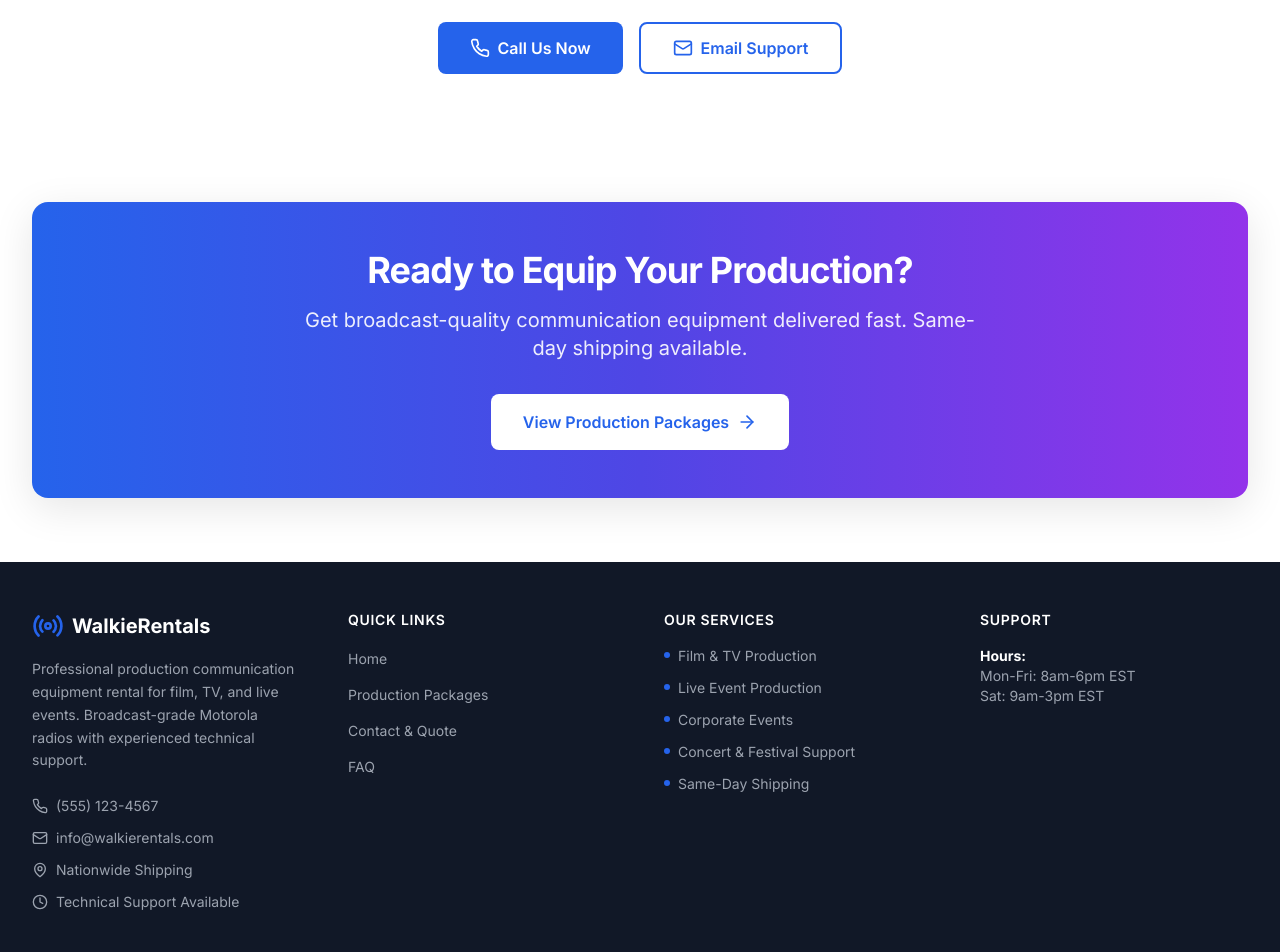
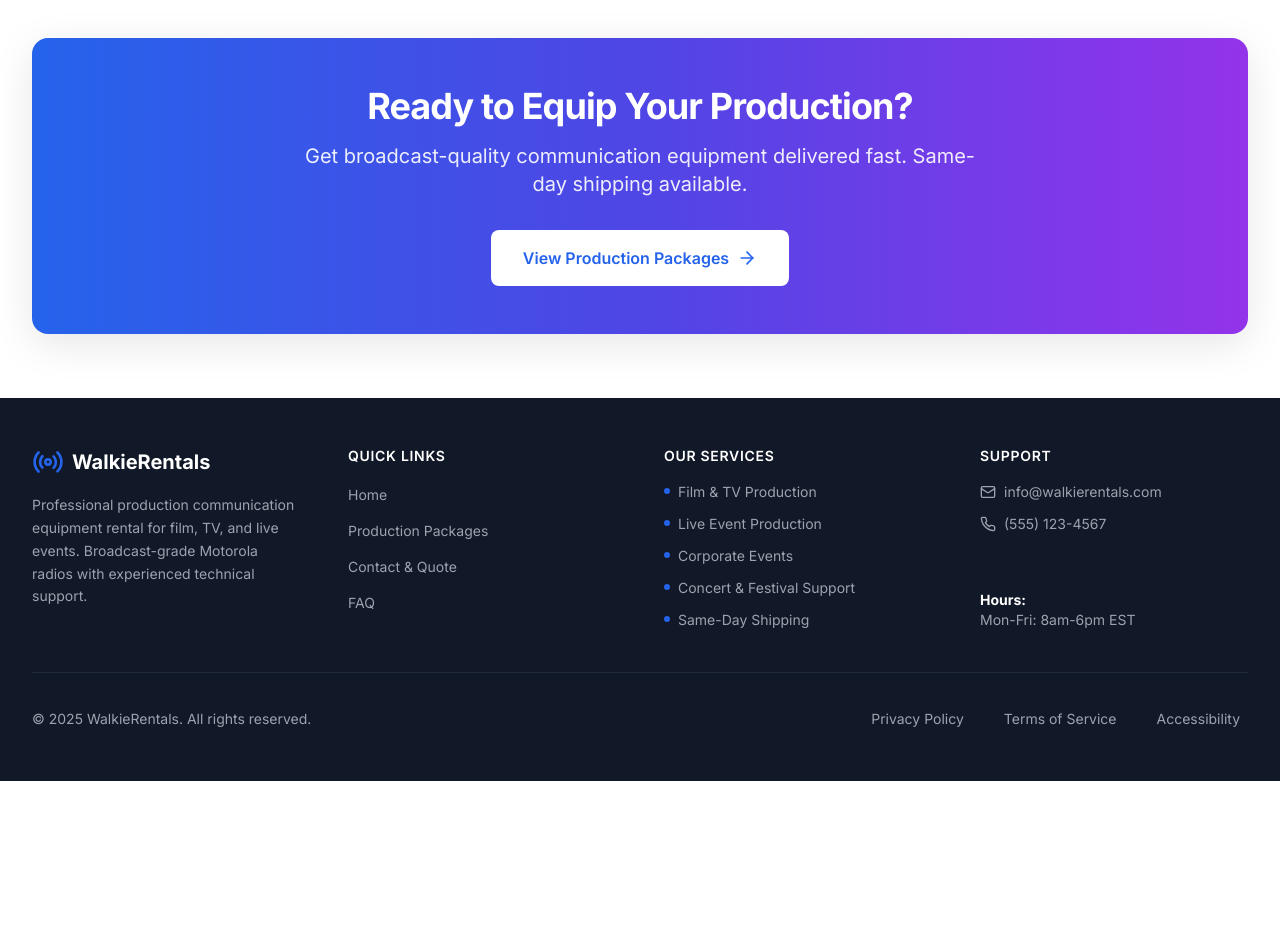
Before and after one commit to lschneiderny/walkierental-rewrite, a Next.js app: page /contact in a window 1280 px wide. Shown: the part 1660-2612 px from the top of the page. After the commit the page ends 2441 px from the top, so only its background shows below. Built offline with nearby package versions, Linux system fonts and the light colour scheme.

Commit message:
fixing shit

```diff
--- a/app/contact/page.tsx
+++ b/app/contact/page.tsx
@@ -213,7 +213,7 @@ export default function ContactPage() {
           </div>
         </section>
 
-        {/* FAQ Section */}
+        {/* FAQ Section **ADD EXPANSION FOR FREQUENTLY ASKED QUESTIONS** */}
         <section className="py-16 border-t border-gray-200">
           <motion.div
             initial="hidden"
@@ -265,38 +265,10 @@ export default function ContactPage() {
               </motion.div>
             ))}
           </motion.div>
-
-          <motion.div
-            className="text-center"
-            initial="hidden"
-            whileInView="visible"
-            viewport={scrollViewport}
-            variants={fadeInUp}
-          >
-            <p className="text-gray-600 mb-6">
-              Have more questions? We&apos;re here to help!
-            </p>
-            <div className="flex flex-col sm:flex-row gap-4 justify-center">
-              <a
-                href="tel:5551234567"
-                className="inline-flex items-center justify-center bg-primary hover:bg-primary-hover text-white px-8 py-3 rounded-lg font-semibold transition-all duration-300 hover:shadow-xl hover:scale-105"
-              >
-                <Phone className="mr-2 h-5 w-5" />
-                Call Us Now
-              </a>
-              <a
-                href="mailto:info@walkierentals.com"
-                className="inline-flex items-center justify-center border-2 border-primary text-primary hover:bg-primary hover:text-white px-8 py-3 rounded-lg font-semibold transition-all duration-300"
-              >
-                <Mail className="mr-2 h-5 w-5" />
-                Email Support
-              </a>
-            </div>
-          </motion.div>
         </section>
-
+        {/* use sections for line breaks */}
         {/* Final CTA Section */}
-        <section className="py-16">
+        <section className="pb-16">
           <motion.div
             className="relative bg-gradient-to-r from-blue-600 via-indigo-600 to-purple-600 rounded-2xl p-12 text-white text-center overflow-hidden shadow-soft-lg"
             initial="hidden"
--- a/app/packages/page.tsx
+++ b/app/packages/page.tsx
@@ -8,7 +8,7 @@ import { WalkiePackage } from '@/lib/types'
 import { HeadsetDistribution } from '@/lib/quote-types'
 import { useQuote } from '@/contexts/QuoteContext'
 import { scaleIn, scrollViewport } from '@/lib/animations'
-
+import Hero from '@/components/Hero'
 
 const HEADSET_TYPES = [
   { key: '2-Wire Surveillance Kit' as const, label: '2-Wire Surveillance', shortLabel: '2-Wire' },
@@ -138,10 +138,7 @@ export default function PackagesPage() {
         type="application/ld+json"
         dangerouslySetInnerHTML={{ __html: JSON.stringify(packagesSchema) }}
       />
-
-      <div className="pt-20 pb-16">
-        <div className="max-w-7xl mx-auto px-4 sm:px-6 lg:px-8">
-          {/* Header */}
+      <Hero>
         <motion.div
           className="text-center mb-16"
           initial="hidden"
@@ -152,15 +149,22 @@ export default function PackagesPage() {
             Turnkey Walkie Talkie Rental Packages
           </h1>
           <p className="text-xl text-gray-600 max-w-3xl mx-auto">
-              Complete production communication packages for film, TV, and live events. Each walkie
-              includes 2 batteries and 1 headset. Customize your headset selection below.
+            Complete production communication packages for film, TV, and live
+            events. Each walkie includes 2 batteries and 1 headset. Customize
+            your headset selection below.
           </p>
         </motion.div>
+      </Hero>
+
+      <div className="pt-20 pb-16">
+        <div className="max-w-7xl mx-auto px-4 sm:px-6 lg:px-8">
 
           {/* Filter/Sort Section */}
           <div className="mb-8 flex flex-col sm:flex-row gap-4 items-center justify-between">
             <div className="flex items-center space-x-4">
-              <span className="text-sm text-gray-600">Showing {packages.length} packages</span>
+              <span className="text-sm text-gray-600">
+                Showing {packages.length} packages
+              </span>
             </div>
             <div className="flex items-center space-x-2">
               <span className="text-sm text-gray-600">Sort by:</span>
@@ -177,7 +181,10 @@ export default function PackagesPage() {
             {loading ? (
               // Loading skeleton
               [1, 2, 3, 4, 5, 6].map((i) => (
-                <div key={i} className="bg-white border border-gray-200 rounded-xl p-6 animate-pulse">
+                <div
+                  key={i}
+                  className="bg-white border border-gray-200 rounded-xl p-6 animate-pulse"
+                >
                   <div className="h-8 bg-gray-200 rounded mb-4"></div>
                   <div className="h-4 bg-gray-200 rounded mb-2"></div>
                   <div className="h-4 bg-gray-200 rounded mb-4"></div>
@@ -186,17 +193,20 @@ export default function PackagesPage() {
               ))
             ) : packages.length === 0 ? (
               <div className="col-span-full text-center py-16">
-                <p className="text-xl text-gray-600">No packages available at this time.</p>
+                <p className="text-xl text-gray-600">
+                  No packages available at this time.
+                </p>
                 <p className="text-sm text-gray-500 mt-2">
                   Please check back later or contact us for custom quotes.
                 </p>
               </div>
             ) : (
               packages.map((pkg) => {
-                const distribution = headsetSelections[pkg.id]
-                const totalHeadsets = getTotalHeadsets(pkg.id)
-                const totalBatteries = pkg.walkieCount * pkg.batteriesPerWalkie
-                const expectedHeadsets = pkg.walkieCount * pkg.headsetsPerWalkie
+                const distribution = headsetSelections[pkg.id];
+                const totalHeadsets = getTotalHeadsets(pkg.id);
+                const totalBatteries = pkg.walkieCount * pkg.batteriesPerWalkie;
+                const expectedHeadsets =
+                  pkg.walkieCount * pkg.headsetsPerWalkie;
 
                 return (
                   <div
@@ -211,7 +221,8 @@ export default function PackagesPage() {
                             {pkg.name}
                           </h3>
                           <p className="text-gray-600">
-                            {pkg.description || 'Complete turnkey production package'}
+                            {pkg.description ||
+                              "Complete turnkey production package"}
                           </p>
                           {pkg.popular && (
                             <span className="inline-block bg-primary text-white text-xs px-2 py-1 rounded-full mt-2">
@@ -220,9 +231,13 @@ export default function PackagesPage() {
                           )}
                         </div>
                         <div className="text-right">
-                          <div className="text-3xl font-bold gradient-text">${pkg.dailyRate}</div>
+                          <div className="text-3xl font-bold gradient-text">
+                            ${pkg.dailyRate}
+                          </div>
                           <div className="text-sm text-gray-500">per day</div>
-                          <div className="text-sm text-gray-400">${pkg.weeklyRate}/week</div>
+                          <div className="text-sm text-gray-400">
+                            ${pkg.weeklyRate}/week
+                          </div>
                         </div>
                       </div>
                     </div>
@@ -231,35 +246,51 @@ export default function PackagesPage() {
                     <div className="p-6 space-y-6">
                       {/* Equipment Summary */}
                       <div>
-                        <h4 className="font-semibold text-gray-900 mb-3">Package Contents:</h4>
+                        <h4 className="font-semibold text-gray-900 mb-3">
+                          Package Contents:
+                        </h4>
                         <div className="grid grid-cols-3 gap-4">
                           <div className="bg-blue-50 rounded-lg p-3 text-center">
                             <Radio className="h-6 w-6 text-primary mx-auto mb-1" />
-                            <div className="text-2xl font-bold text-gray-900">{pkg.walkieCount}</div>
+                            <div className="text-2xl font-bold text-gray-900">
+                              {pkg.walkieCount}
+                            </div>
                             <div className="text-xs text-gray-600">Walkies</div>
                           </div>
                           <div className="bg-green-50 rounded-lg p-3 text-center">
                             <Battery className="h-6 w-6 text-green-600 mx-auto mb-1" />
-                            <div className="text-2xl font-bold text-gray-900">{totalBatteries}</div>
-                            <div className="text-xs text-gray-600">Batteries</div>
+                            <div className="text-2xl font-bold text-gray-900">
+                              {totalBatteries}
+                            </div>
+                            <div className="text-xs text-gray-600">
+                              Batteries
+                            </div>
                           </div>
                           <div className="bg-purple-50 rounded-lg p-3 text-center">
                             <Headphones className="h-6 w-6 text-purple-600 mx-auto mb-1" />
-                            <div className="text-2xl font-bold text-gray-900">{expectedHeadsets}</div>
-                            <div className="text-xs text-gray-600">Headsets</div>
+                            <div className="text-2xl font-bold text-gray-900">
+                              {expectedHeadsets}
+                            </div>
+                            <div className="text-xs text-gray-600">
+                              Headsets
+                            </div>
                           </div>
                         </div>
                       </div>
 
                       {/* Headset Selection */}
                       <div>
-                        <h4 className="font-semibold text-gray-900 mb-3">Customize Your Headsets:</h4>
+                        <h4 className="font-semibold text-gray-900 mb-3">
+                          Customize Your Headsets:
+                        </h4>
                         <div className="space-y-3">
                           {HEADSET_TYPES.map(({ key, label, shortLabel }) => {
-                            const currentValue = distribution?.[key] || 0
-                            const currentTotal = getTotalHeadsets(pkg.id)
-                            const remainingSlots = expectedHeadsets - currentTotal
-                            const maxForThisType = currentValue + remainingSlots
+                            const currentValue = distribution?.[key] || 0;
+                            const currentTotal = getTotalHeadsets(pkg.id);
+                            const remainingSlots =
+                              expectedHeadsets - currentTotal;
+                            const maxForThisType =
+                              currentValue + remainingSlots;
 
                             return (
                               <div
@@ -267,12 +298,22 @@ export default function PackagesPage() {
                                 className="flex items-center justify-between bg-gray-50 rounded-lg p-3"
                               >
                                 <span className="text-sm font-medium text-gray-700">
-                                  <span className="hidden sm:inline">{label}</span>
-                                  <span className="sm:hidden">{shortLabel}</span>
+                                  <span className="hidden sm:inline">
+                                    {label}
+                                  </span>
+                                  <span className="sm:hidden">
+                                    {shortLabel}
+                                  </span>
                                 </span>
                                 <div className="flex items-center space-x-2">
                                   <button
-                                    onClick={() => updateHeadsetCount(pkg.id, key, currentValue - 1)}
+                                    onClick={() =>
+                                      updateHeadsetCount(
+                                        pkg.id,
+                                        key,
+                                        currentValue - 1
+                                      )
+                                    }
                                     disabled={currentValue === 0}
                                     className="w-8 h-8 flex items-center justify-center bg-white border border-gray-300 rounded hover:bg-gray-100 transition-colors text-gray-700 font-semibold disabled:opacity-40 disabled:cursor-not-allowed"
                                   >
@@ -284,13 +325,20 @@ export default function PackagesPage() {
                                     max={maxForThisType}
                                     value={currentValue}
                                     onChange={(e) => {
-                                      const value = parseInt(e.target.value) || 0
-                                      updateHeadsetCount(pkg.id, key, value)
+                                      const value =
+                                        parseInt(e.target.value) || 0;
+                                      updateHeadsetCount(pkg.id, key, value);
                                     }}
                                     className="w-14 text-center font-semibold text-gray-900 border border-gray-300 rounded px-2 py-1 focus:ring-2 focus:ring-primary focus:border-primary focus:outline-none [appearance:textfield] [&::-webkit-outer-spin-button]:appearance-none [&::-webkit-inner-spin-button]:appearance-none"
                                   />
                                   <button
-                                    onClick={() => updateHeadsetCount(pkg.id, key, currentValue + 1)}
+                                    onClick={() =>
+                                      updateHeadsetCount(
+                                        pkg.id,
+                                        key,
+                                        currentValue + 1
+                                      )
+                                    }
                                     disabled={currentValue >= maxForThisType}
                                     className="w-8 h-8 flex items-center justify-center bg-white border border-gray-300 rounded hover:bg-gray-100 transition-colors text-gray-700 font-semibold disabled:opacity-40 disabled:cursor-not-allowed"
                                   >
@@ -298,7 +346,7 @@ export default function PackagesPage() {
                                   </button>
                                 </div>
                               </div>
-                            )
+                            );
                           })}
                         </div>
 
@@ -306,16 +354,18 @@ export default function PackagesPage() {
                         <div
                           className={`mt-3 p-3 rounded-lg text-sm text-center font-medium ${
                             totalHeadsets === expectedHeadsets
-                              ? 'bg-green-50 text-green-700 border border-green-200'
+                              ? "bg-green-50 text-green-700 border border-green-200"
                               : totalHeadsets < expectedHeadsets
-                              ? 'bg-yellow-50 text-yellow-700 border border-yellow-200'
-                              : 'bg-red-50 text-red-700 border border-red-200'
+                              ? "bg-yellow-50 text-yellow-700 border border-yellow-200"
+                              : "bg-red-50 text-red-700 border border-red-200"
                           }`}
                         >
                           Total: {totalHeadsets} / {expectedHeadsets} headsets
                           {totalHeadsets !== expectedHeadsets && (
                             <span className="ml-2">
-                              {totalHeadsets < expectedHeadsets ? '(Add more)' : '(Too many)'}
+                              {totalHeadsets < expectedHeadsets
+                                ? "(Add more)"
+                                : "(Too many)"}
                             </span>
                           )}
                         </div>
@@ -335,34 +385,12 @@ export default function PackagesPage() {
                       </button>
                     </div>
                   </div>
-                )
+                );
               })
             )}
           </div>
-
-          {/* Bottom CTA */}
-          <motion.div
-            className="text-center py-16 border-t border-gray-200"
-            initial="hidden"
-            whileInView="visible"
-            viewport={scrollViewport}
-            variants={scaleIn}
-          >
-            <h2 className="text-3xl md:text-4xl font-bold mb-4">Need a custom production package?</h2>
-            <p className="text-xl text-gray-600 mb-8 max-w-2xl mx-auto">
-              Large crew or unique production requirements? We&apos;ll create a custom comms package
-              tailored to your shoot.
-            </p>
-            <Link
-              href="/contact"
-              className="inline-flex items-center bg-primary hover:bg-primary-hover text-white px-8 py-4 rounded-lg font-semibold transition-all duration-300 hover:shadow-xl hover:scale-105"
-            >
-              <Users className="mr-2 h-5 w-5" />
-              Get Custom Quote
-            </Link>
-          </motion.div>
         </div>
       </div>
     </>
-  )
+  );
 }
--- a/components/Footer.tsx
+++ b/components/Footer.tsx
@@ -23,34 +23,6 @@ export default function Footer() {
               Broadcast-grade Motorola radios with experienced technical support.
             </p>
 
-            {/* Contact Info */}
-            <div className="space-y-3">
-              <h3 className="text-sm font-semibold text-white mb-3 sr-only">Contact Information</h3>
-              <a
-                href="tel:5551234567"
-                className="flex items-center space-x-2 text-sm text-gray-400 hover:text-white transition-colors group focus:outline-none focus:ring-2 focus:ring-primary rounded"
-                aria-label="Call us at (555) 123-4567"
-              >
-                <Phone className="h-4 w-4 flex-shrink-0 group-hover:text-primary transition-colors" aria-hidden="true" />
-                <span>(555) 123-4567</span>
-              </a>
-              <a
-                href="mailto:info@walkierentals.com"
-                className="flex items-center space-x-2 text-sm text-gray-400 hover:text-white transition-colors group focus:outline-none focus:ring-2 focus:ring-primary rounded"
-                aria-label="Email us at info@walkierentals.com"
-              >
-                <Mail className="h-4 w-4 flex-shrink-0 group-hover:text-primary transition-colors" aria-hidden="true" />
-                <span>info@walkierentals.com</span>
-              </a>
-              <div className="flex items-center space-x-2 text-sm text-gray-400">
-                <MapPin className="h-4 w-4 flex-shrink-0" aria-hidden="true" />
-                <span>Nationwide Shipping</span>
-              </div>
-              <div className="flex items-center space-x-2 text-sm text-gray-400">
-                <Clock className="h-4 w-4 flex-shrink-0" aria-hidden="true" />
-                <span>Technical Support Available</span>
-              </div>
-            </div>
           </div>
 
           {/* Quick Links */}
@@ -123,19 +95,46 @@ export default function Footer() {
           <div>
             <h3 className="text-sm font-semibold text-white mb-4 uppercase tracking-wider">Support</h3>
             <ul className="space-y-3" role="list">
+            <li>
+              <a
+                href="mailto:info@walkierentals.com"
+                className="flex items-center space-x-2 text-sm text-gray-400 hover:text-white transition-colors group focus:outline-none focus:ring-2 focus:ring-primary rounded"
+                aria-label="Email us at info@walkierentals.com"
+              >
+                <Mail className="h-4 w-4 flex-shrink-0 group-hover:text-primary transition-colors" aria-hidden="true" />
+                <span>info@walkierentals.com</span>
+              </a>
+              </li>
+              <li>
+              <li>
+              <a
+                href="tel:5551234567"
+                className="flex items-center space-x-2 text-sm text-gray-400 hover:text-white transition-colors group focus:outline-none focus:ring-2 focus:ring-primary rounded"
+                aria-label="Call us at (555) 123-4567"
+              >
+                <Phone className="h-4 w-4 flex-shrink-0 group-hover:text-primary transition-colors" aria-hidden="true" />
+                <span>(555) 123-4567</span>
+              </a>
+              </li>
+              </li>
+
+              <li className="pt-8">
+              </li>
               <li>
                 <span className="text-sm text-gray-400 block">
                   <strong className="text-white">Hours:</strong><br />
                   Mon-Fri: 8am-6pm EST<br />
-                  Sat: 9am-3pm EST
                 </span>
               </li>
-              <li className="pt-2">
-              </li>
+
             </ul>
           </div>
         </div>
+        <div>
+              <h3 className="text-sm font-semibold text-white mb-3 sr-only">Contact Information</h3>
 
+
+              </div>
         {/* Bottom Bar */}
         <div className="border-t border-gray-800 mt-10 pt-8">
           <div className="flex flex-col md:flex-row items-center justify-between gap-4">
```
Lines whose indentation alone changed are shown as unchanged.
